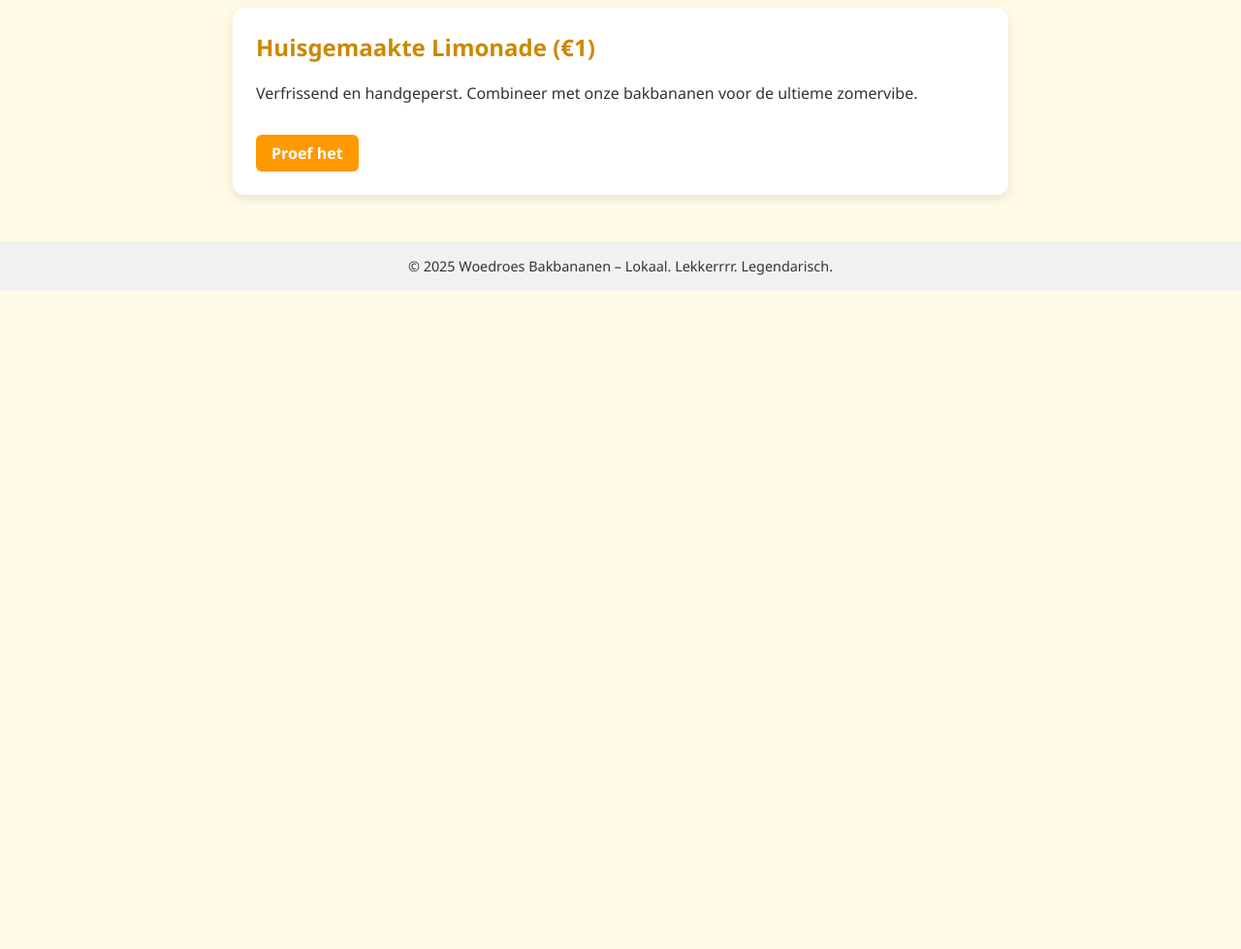
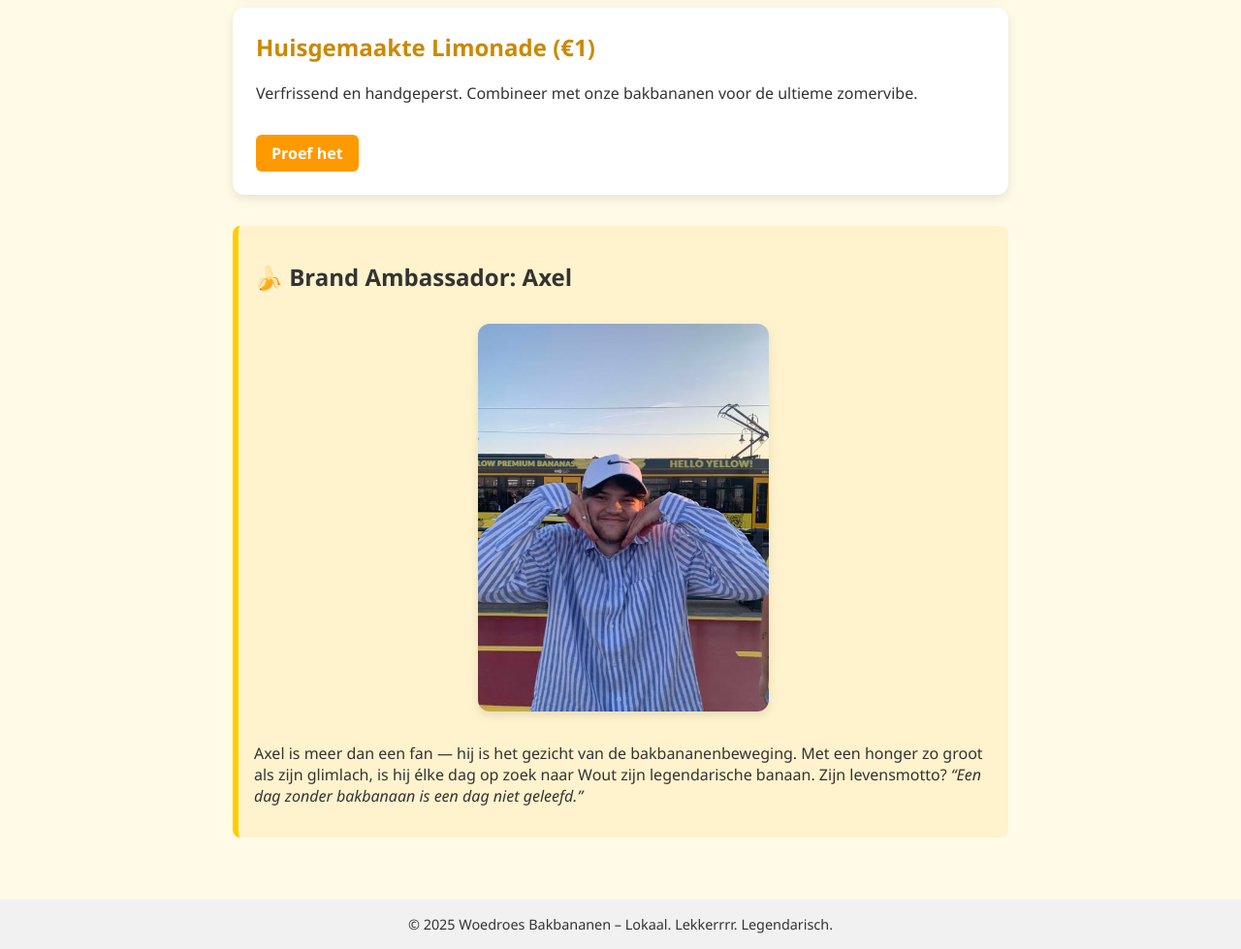
Before and after one commit to Stakke2k/Woedroe, a plain HTML site: page index.html in a window 1280 px wide. Shown: the part 1037-2016 px from the top of the page at 97% size. Before the commit the page ends 1337 px from the top, so only its background shows below. Drawn offline with Linux system fonts and the light colour scheme.

Commit message:
Add files via upload

```diff
--- a/index.html
+++ b/index.html
@@ -61,12 +61,19 @@
     .btn:hover {
       background: #e68a00;
     }
-    .wout-image {
+    .image {
       display: block;
       max-width: 300px;
       margin: 2rem auto;
       border-radius: 12px;
       box-shadow: 0 4px 10px rgba(0,0,0,0.1);
+    }
+    .ambassador {
+      background: #fff3cd;
+      border-left: 6px solid #ffcc00;
+      padding: 1rem;
+      margin: 2rem auto;
+      border-radius: 8px;
     }
   </style>
 </head>
@@ -77,7 +84,7 @@
   </header>
 
   <section>
-    <img src="A84166F4-1E86-4C86-898B-A82D8F58473F.png" alt="Wout" class="wout-image"/>
+    <img src="A84166F4-1E86-4C86-898B-A82D8F58473F.png" alt="Wout" class="image"/>
 
     <div class="product">
       <h2>Bakbananenpakket (€1)</h2>
@@ -90,6 +97,14 @@
       <p>Verfrissend en handgeperst. Combineer met onze bakbananen voor de ultieme zomervibe.</p>
       <a class="btn" href="#">Proef het</a>
     </div>
+
+    <div class="ambassador">
+      <h2>🍌 Brand Ambassador: Axel</h2>
+      <img src="495047884_9696302620481640_4559281109228193429_n.jpg" alt="Axel de ambassadeur" class="image"/>
+      <p>Axel is meer dan een fan — hij is het gezicht van de bakbananenbeweging.
+      Met een honger zo groot als zijn glimlach, is hij élke dag op zoek naar Wout zijn legendarische banaan.
+      Zijn levensmotto? <em>“Een dag zonder bakbanaan is een dag niet geleefd.”</em></p>
+    </div>
   </section>
 
   <footer>
```
Also changed, not shown: 495047884_9696302620481640_4559281109228193429_n.jpg (added).
